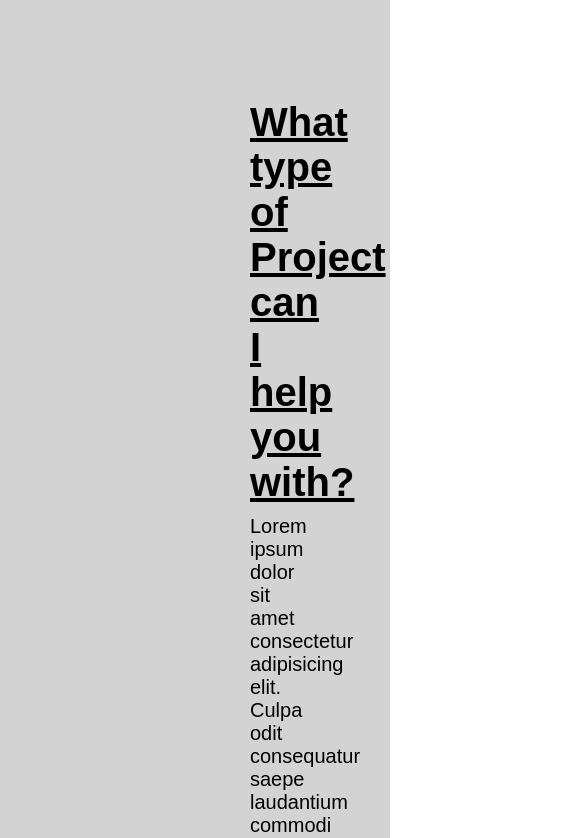
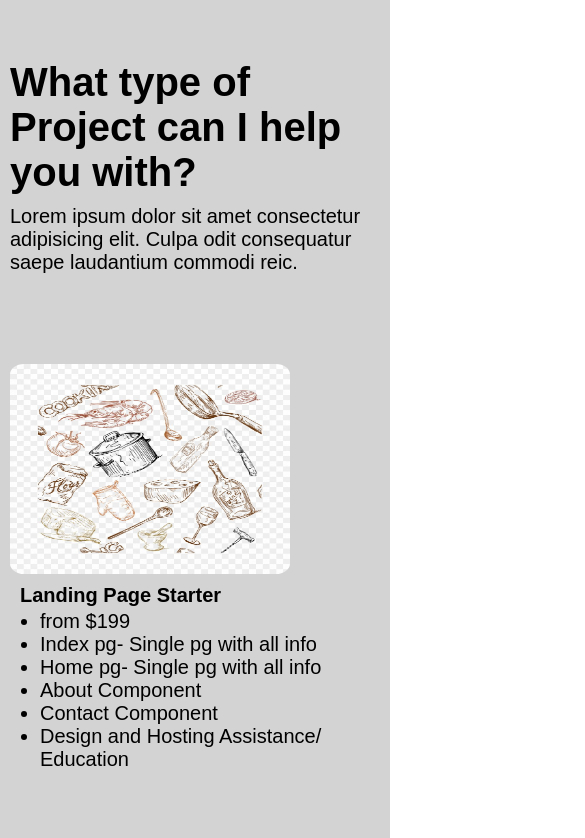
Before and after one commit to elsahv/my-components-template, a Next.js app: page / in a window 390 px wide. Shown: the top 838 px of the page, 585 px wide, since content can reach past the window. Built offline with nearby package versions, Linux system fonts and the light colour scheme.

Commit message:
mobile css adjust

```diff
--- a/components/PkgRate/PkgRate.styled.js
+++ b/components/PkgRate/PkgRate.styled.js
@@ -2,7 +2,6 @@ import styled from "styled-components";
 
 export const Wrapper = styled.div`
   // height: 100vh;
-
   background: lightgray;
 `;
 
@@ -11,10 +10,20 @@ export const Container = styled.div`
   display: flex;
   justify-content: center;
   flex-direction: column;
+
+  @media only screen and (max-width: 1024px) {
+    padding: 30px 110px;
+  }
+  @media only screen and (max-width: 600px) {
+    padding: 20px 40px;
+  }
+  @media only screen and (max-width: 531px) {
+    padding: 10px;
+  }
 `;
 
 export const Title = styled.h2`
-  text-decoration: underline;
+  // text-decoration: underline;
   font-size: 40px;
   padding-top: 50px;
 `;
@@ -30,18 +39,29 @@ export const Grid = styled.div`
   grid-template-columns: 1fr 1fr;
   grid-gap: 1em;
 
-  @media only screen and (max-width: 1024px) {
+  @media only screen and (max-width: 834px) {
     grid-template-columns: 1fr;
+    grid-gap: 2em;
   }
 `;
 
 export const ImgWrapper = styled.div`
   // background: teal;
   padding: 10px 0;
+  width: 400px;
+  height: 400px;
   .img {
     border-radius: 5%;
-    width: 400px;
-    height: 400px;
+    width: 100%;
+    height: 100%;
+  }
+  @media only screen and (max-width: 834px) {
+    padding-top: 60px;
+  }
+
+  @media only screen and (max-width: 400px) {
+    width: 280px;
+    height: 280px;
   }
 `;
 
@@ -50,8 +70,10 @@ export const Content = styled.div`
 
   h3 {
     font-size: 20px;
+    padding-bottom: 3px;
   }
   ul {
     padding-left: 20px;
+    font-size: 20px;
   }
 `;
--- a/components/PkgRate/index.js
+++ b/components/PkgRate/index.js
@@ -37,7 +37,6 @@ export default function PkgRate({
                   src={item.image}
                   alt="about-me"
                   // layout="responsive"
-
                   className="img"
                 />
               </ImgWrapper>
```
